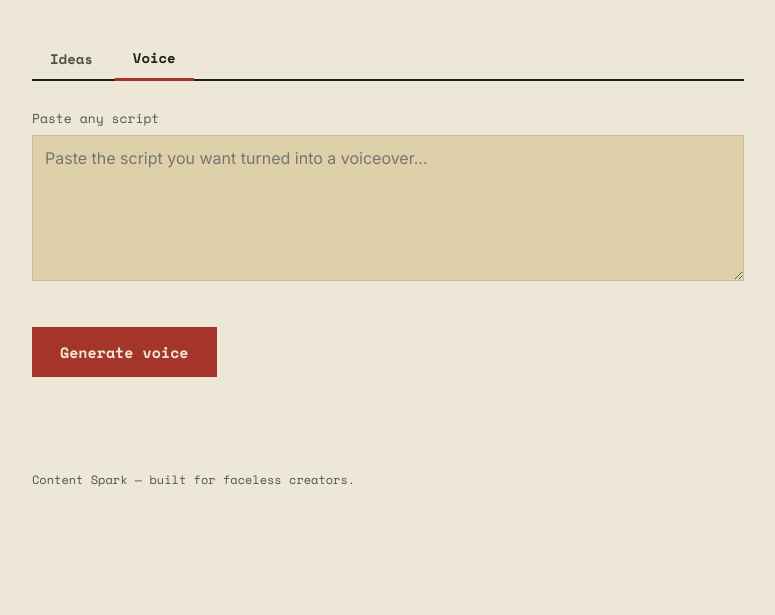
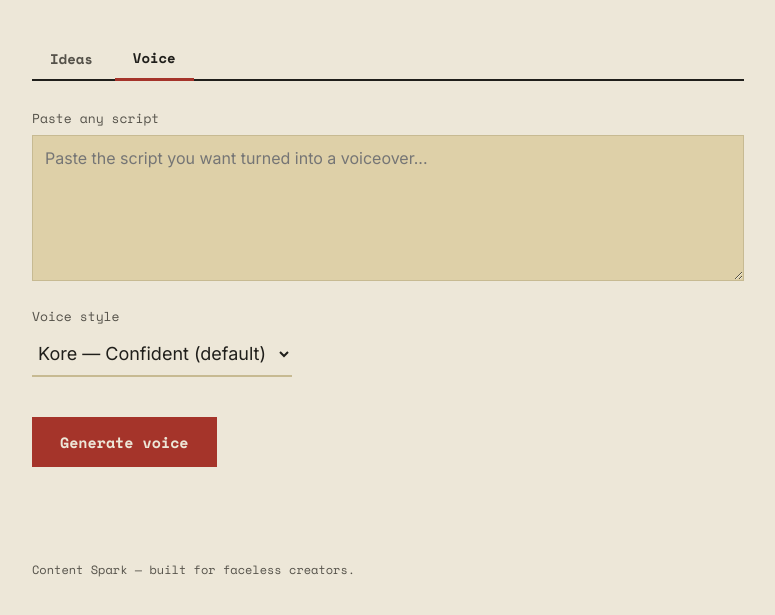
Before and after one commit to sm5233476-ops/content-spark, a website: page index.html in a window 1280 px wide. Both pictures are taken after a click on the button "Voice". Shown: the part 169-784 px from the top of the page, without its empty margins (252-1027 px from the left). Drawn offline with nearby package versions, Linux system fonts and the light colour scheme.

Commit message:
Update index.html

```diff
--- a/index.html
+++ b/index.html
@@ -306,6 +306,19 @@
         <label for="voice-text">Paste any script</label>
         <textarea id="voice-text" rows="6" placeholder="Paste the script you want turned into a voiceover..."></textarea>
       </div>
+      <div class="field" style="max-width:260px; margin-top:16px;">
+        <label for="voice-style">Voice style</label>
+        <select id="voice-style" name="voice-style">
+          <option value="Kore">Kore — Confident (default)</option>
+          <option value="Charon">Charon — Deep, narrator</option>
+          <option value="Algenib">Algenib — Heavy, gravelly</option>
+          <option value="Fenrir">Fenrir — Dramatic, suspense</option>
+          <option value="Sulafat">Sulafat — Warm, sweet</option>
+          <option value="Achernar">Achernar — Soft, gentle</option>
+          <option value="Puck">Puck — Upbeat, energetic</option>
+          <option value="Gacrux">Gacrux — Mature, steady</option>
+        </select>
+      </div>
       <button type="button" id="voice-btn">Generate voice</button>
       <p class="status" id="voice-status"></p>
       <div id="voice-result" style="display:none;">
@@ -339,6 +352,7 @@
 
     voiceBtn.addEventListener('click', async function() {
       const text = voiceText.value.trim();
+      const voiceStyle = document.getElementById('voice-style').value;
       if (!text) return;
 
       voiceBtn.disabled = true;
@@ -351,7 +365,7 @@
         const res = await fetch('/api/tts', {
           method: 'POST',
           headers: { 'Content-Type': 'application/json' },
-          body: JSON.stringify({ text: text }),
+          body: JSON.stringify({ text: text, voice: voiceStyle }),
         });
 
         const data = await res.json();
```
